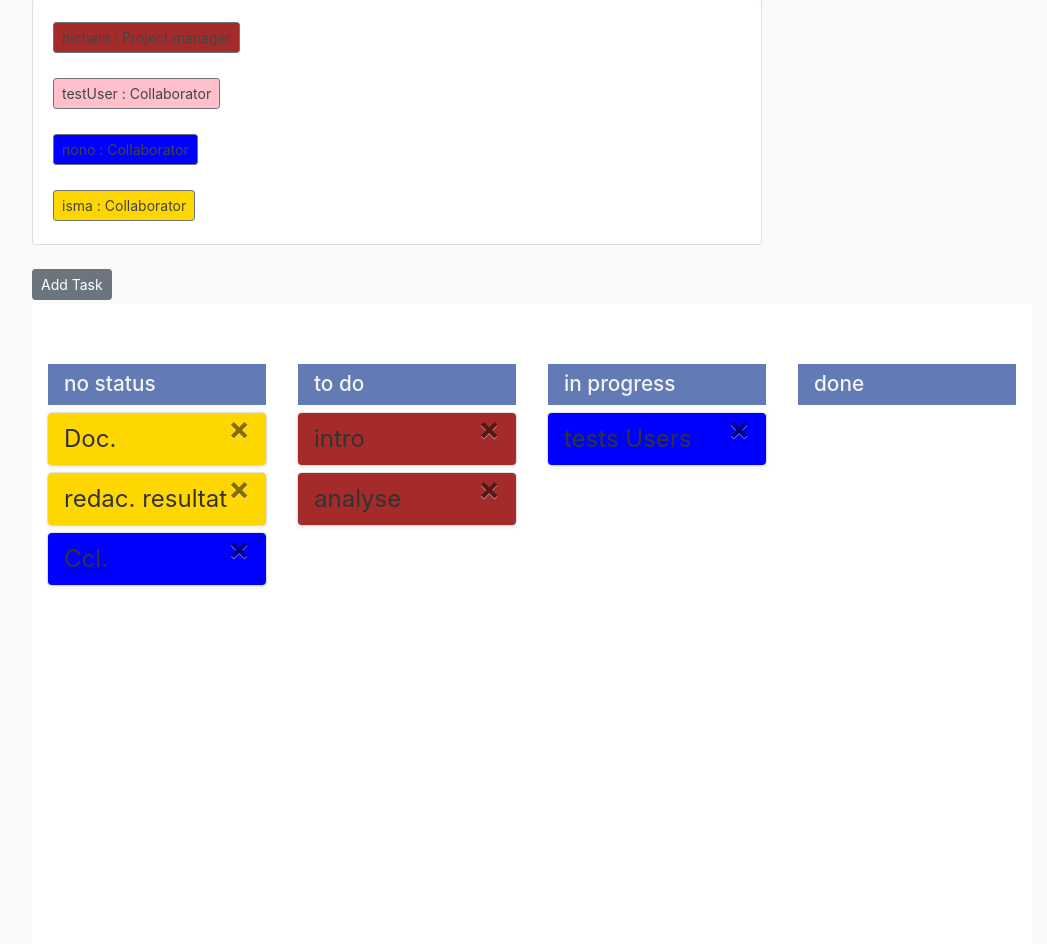
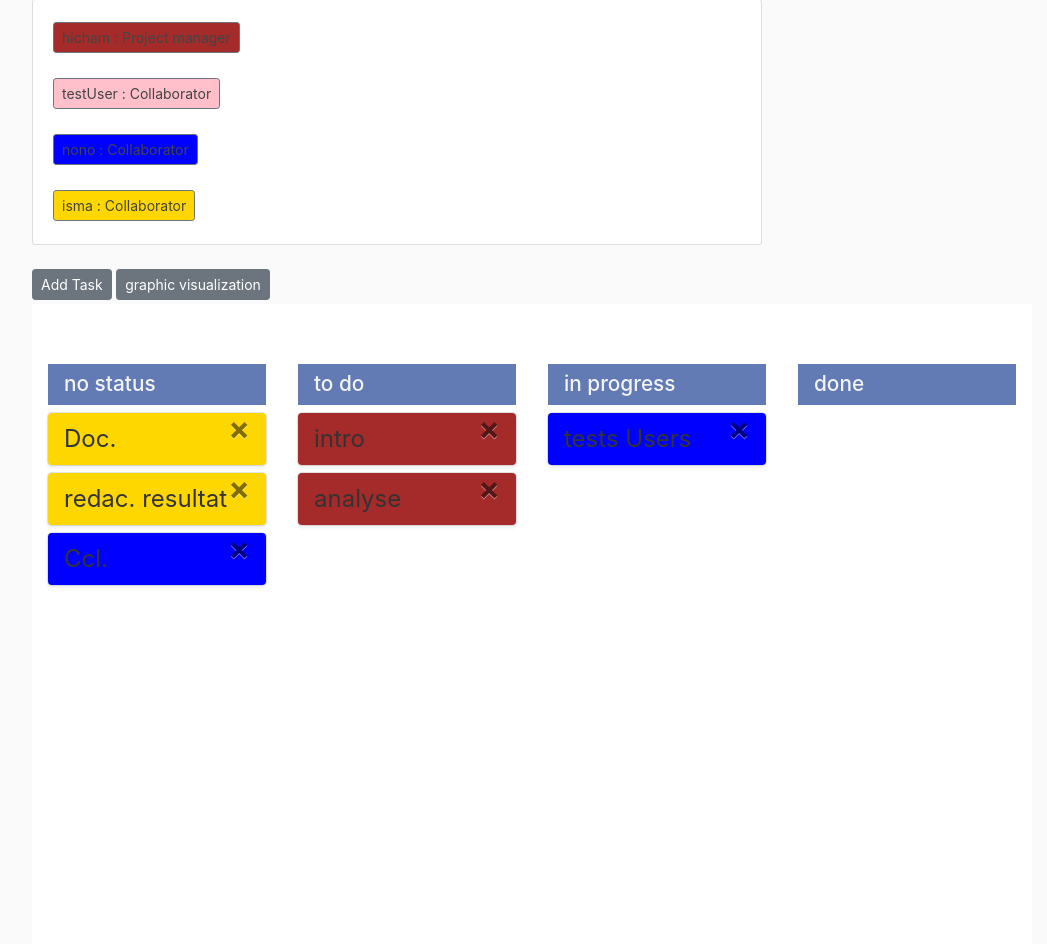
Before and after one commit to hicham-assou/helb_manager, a Django app: page /project/1/ in a window 1280 px wide. Shown: the part 278-1222 px from the top of the page, without its empty margins (53-1100 px from the left). Run offline with Django 4.2, Linux system fonts and the light colour scheme; a user stored in the database is signed in; data comes from the database, SQL or seed files in the repository; both versions use the stored data as it was after the commit.

Commit message:
graphic debut

```diff
--- a/manager_app/templates/manager_app/project_detail.html
+++ b/manager_app/templates/manager_app/project_detail.html
@@ -53,11 +53,15 @@
   </div>
      <!-- todo -->
   {% if object.author == user %}
-    <a href="{% url 'add_task' project.id %}" class="btn btn-secondary btn-sm mt-1 mb-1">Add Task</a>
+<div>
+  <a href="{% url 'add_task' project.id %}" class="btn btn-secondary btn-sm mt-1 mb-1">Add Task</a>
+  <a href="{% url 'graphic-visualization' project.id %}" class="btn btn-secondary btn-sm mt-1 mb-1">graphic visualization</a>
+</div>
+
   {% endif %}
 
+  <div id="success-message"></div>
   <div class="todo-container">
-
     {% for status in tabStatus %}
     <div class="status">
       <div>
@@ -162,8 +166,25 @@ function dragDrop() {
     console.log(data);
     alert(data)
   });
+
+  // message succes
+  showSuccessMessage('status changed successfully !', 'green');
+
+
 }
 
+function showSuccessMessage(message, color) {
+  // Afficher le message de succès
+  let successMessage = document.getElementById('success-message');
+  successMessage.textContent = message;
+  successMessage.style.backgroundColor = color;
+  successMessage.style.color = 'white';
+
+  // Masquer le message de succès au bout de 3 secondes
+  setTimeout(function() {
+    document.getElementById('success-message').innerHTML = '';
+  }, 2000);
+}
 
 /* modal */
 const btns = document.querySelectorAll("[data-target-modal]");
@@ -216,6 +237,8 @@ close_btns.forEach((btn) => {
       console.log(data);
       alert(data)
     });
+    // message succes
+    showSuccessMessage('task successfully removed !', 'red');
   });
 });
 </script>
--- a/manager_app/urls.py
+++ b/manager_app/urls.py
@@ -12,5 +12,6 @@ urlpatterns = [
     path('add_task/<int:project_id>/', views.add_task, name='add_task'),
     path('task/<int:project_id>/<int:task_id>/', views.ma_vue, name = 'ma_vue'),
     path('task/<int:task_id>/delete_task/', views.delete_task, name = 'delete_task'),
+    path('project/<int:project_id>/graphic_visualization/', views.graphic_visualization, name = 'graphic-visualization'),
 
 ]
--- a/manager_app/views.py
+++ b/manager_app/views.py
@@ -180,3 +180,10 @@ class ProjectDeleteView(LoginRequiredMixin, UserPassesTestMixin, DeleteView):
 
 def about(request):
     return render(request, 'manager_app/about.html')
+
+def graphic_visualization(request, project_id):
+    project = Project.objects.get(id=project_id)
+    context = {
+        'project': project
+    }
+    return render(request, 'manager_app/graphic_visualization.html', context)
```
Also changed, not shown: manager_app/templates/manager_app/graphic_visualization.html (added, +9 -0 lines), db.sqlite3.
